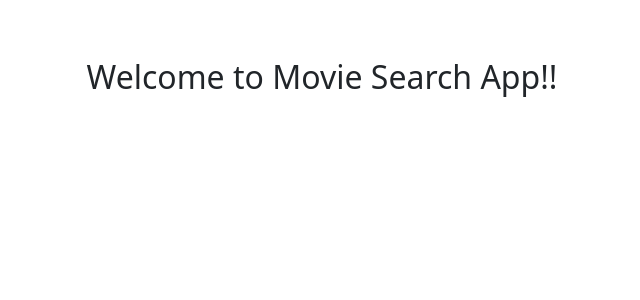
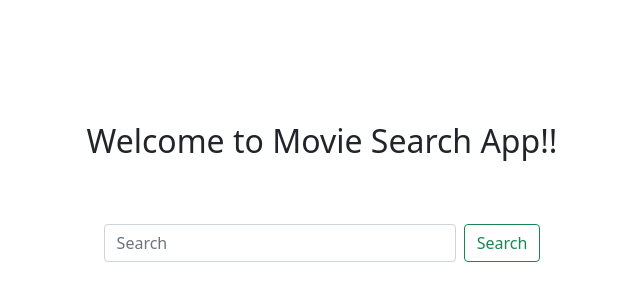
Before and after one commit to priyanshu31/Movie-Search-App, an Angular app: page / in a window 1280 px wide. Shown: the part 174-474 px from the top of the page, without its empty margins (318-958 px from the left). Built offline with nearby package versions, Linux system fonts and the light colour scheme.

Commit message:
Basic Search Created

```diff
--- a/src/app/app.component.css
+++ b/src/app/app.component.css
@@ -4,3 +4,11 @@
     padding: 2rem;
     margin-top: 25vh;
 }
+
+.search-bar{
+    width: 40%;
+}
+
+.heading{
+    margin: 4rem;
+}
--- a/src/app/app.component.html
+++ b/src/app/app.component.html
@@ -1,3 +1,7 @@
 <div class="continer-fluid main-container">
-  <h2>Welcome to Movie Search App!!</h2>
+  <h2 class="heading">Welcome to Movie Search App!!</h2>
+  <div class="d-flex search-bar container">
+    <input class="form-control me-2" type="search" placeholder="Search" aria-label="Search">
+    <button class="btn btn-outline-success" type="submit">Search</button>
+  </div>
 </div>
```
